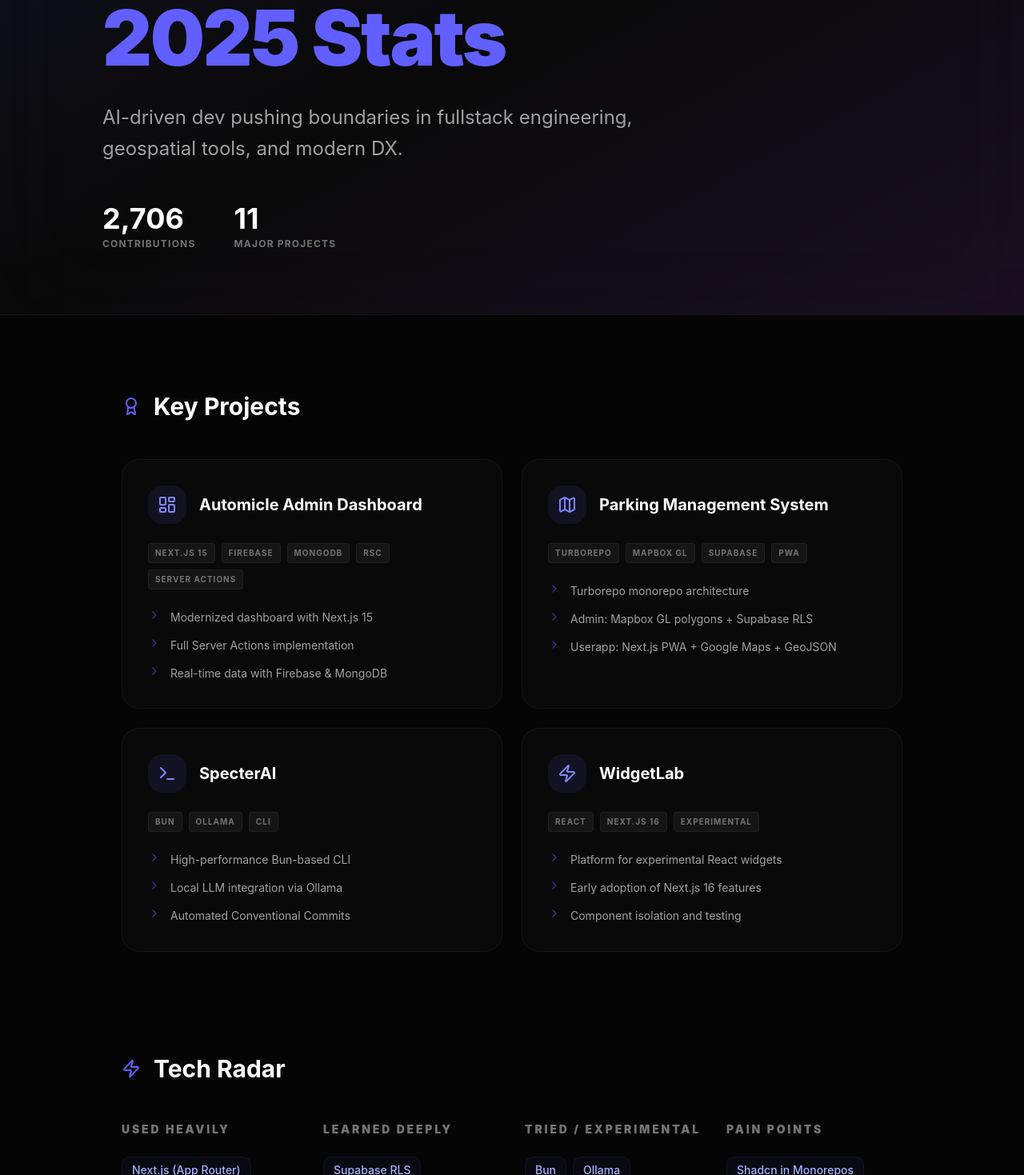
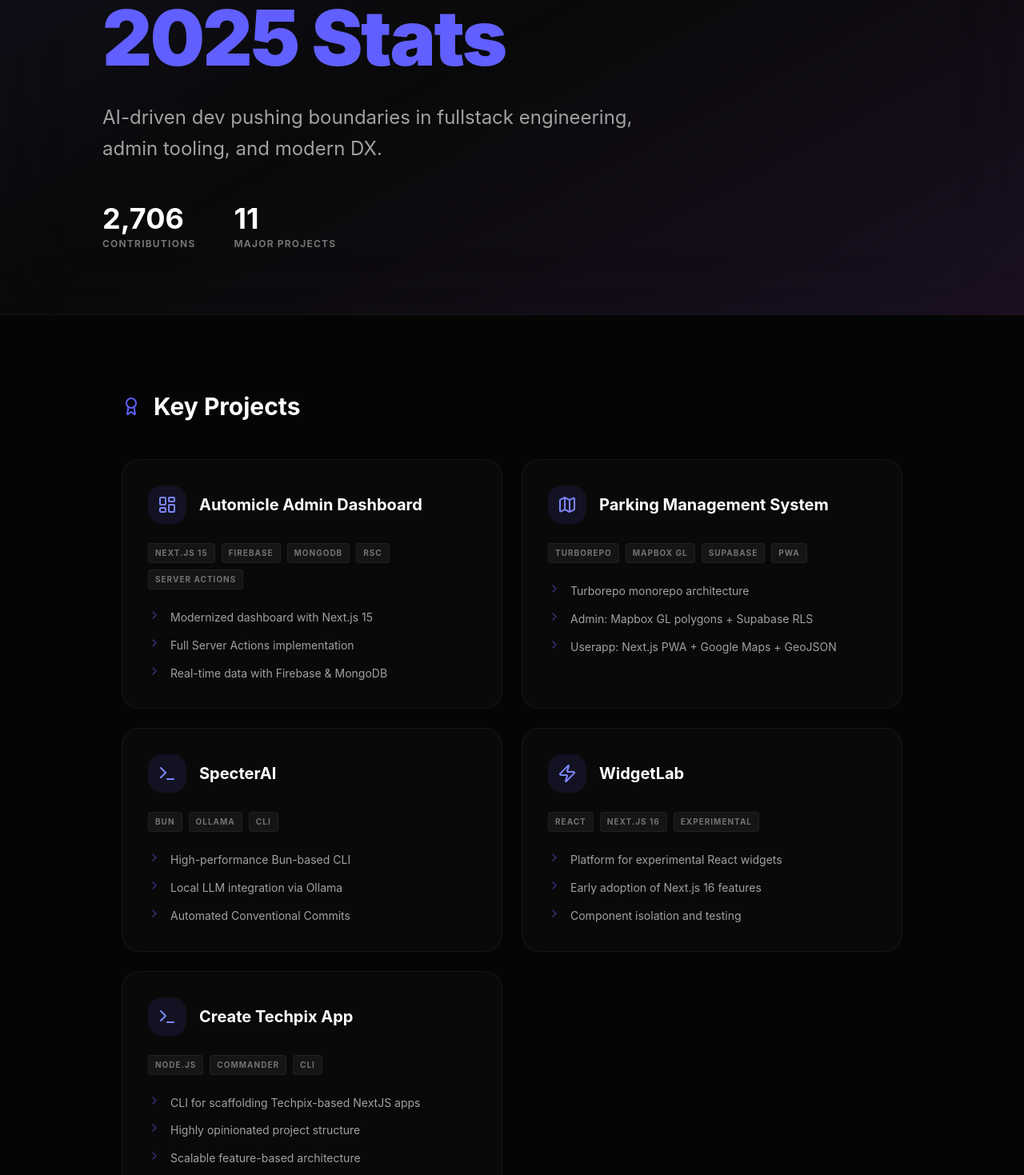
Before and after one commit to dazzlerkumar/wrap, a Next.js app: page /stats in a window 1280 px wide. Shown: the part 301-1770 px from the top of the page at 80% size. Built offline with nearby package versions, Linux system fonts and the light colour scheme.

Commit message:
feat: add Techpix App project

```diff
--- a/src/app/stats/page.tsx
+++ b/src/app/stats/page.tsx
@@ -50,6 +50,16 @@ const projects = [
             "Component isolation and testing"
         ],
         icon: Zap
+    },
+    {
+        title: "Create Techpix App",
+        tags: ["Node.js", "Commander", "CLI"],
+        bullets: [
+            "CLI for scaffolding Techpix-based NextJS apps",
+            "Highly opinionated project structure",
+            "Scalable feature-based architecture"
+        ],
+        icon: Terminal
     }
 ];
 
@@ -87,7 +97,7 @@ export default function StatsPage() {
 
                     <p className="text-xl md:text-2xl text-neutral-400 max-w-2xl leading-relaxed">
                         AI-driven dev pushing boundaries in fullstack engineering,
-                        geospatial tools, and modern DX.
+                        admin tooling, and modern DX.
                     </p>
 
                     <div className="mt-12 flex flex-wrap gap-12">
```
